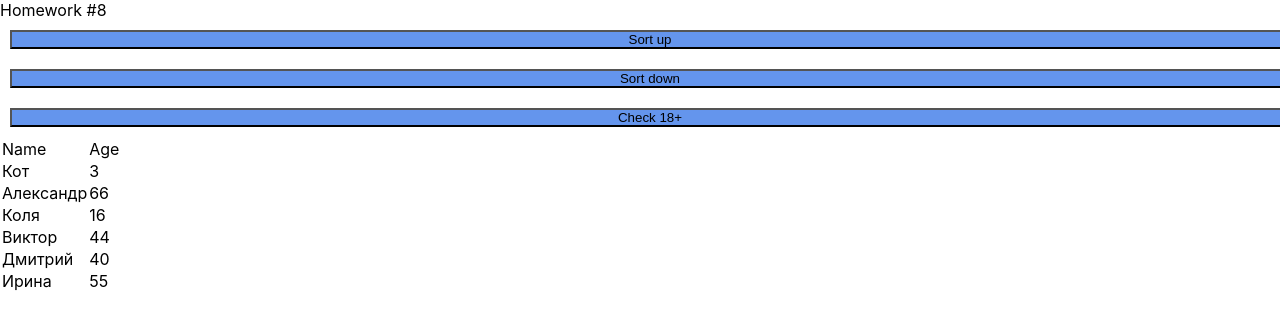
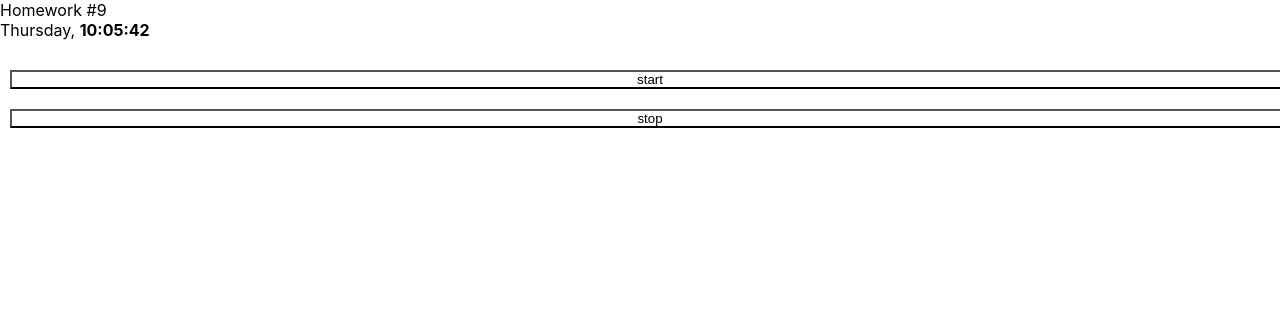
Before and after one commit to Alex666000/DZ_auto, a React (Create React App) app: page / in a window 1280 px wide. Shown: the top 330 px of the page. Built offline with nearby package versions, Linux system fonts and the light colour scheme.

Commit message:
HW9 -готово

```diff
--- a/src/s1-main/App.tsx
+++ b/src/s1-main/App.tsx
@@ -8,6 +8,7 @@ import HW5 from "../s2-homeworks/hw05/HW5";
 import HW6 from "../s2-homeworks/hw06/HW6";
 import HW7 from "../s2-homeworks/hw07/HW7";
 import HW8 from "../s2-homeworks/hw08/HW8";
+import HW9 from "../s2-homeworks/hw09/HW9";
 
 function App() {
     return (
@@ -21,7 +22,7 @@ function App() {
           {/*  при выполнении дз 5 и более - закомментировать здесь дз 1-4, так как они есть внутри дз 5*/}
           {/*  <HW5/>*/}
           {/*  <HW6/>*/}
-            <HW8 />
+            <HW9 />
         </div>
     )
 }
--- a/src/s2-homeworks/hw05/pages/Junior.tsx
+++ b/src/s2-homeworks/hw05/pages/Junior.tsx
@@ -12,9 +12,9 @@ function Junior() {
     return (
         <div id={'hw5-page-junior'}>
             {/*<HW6 />*/}
-            <HW7 />
+            {/*<HW7 />*/}
             {/*<HW8 />*/}
-            {/*<HW9 />*/}
+            <HW9 />
         </div>
     )
 }
--- a/src/s2-homeworks/hw09/Clock.tsx
+++ b/src/s2-homeworks/hw09/Clock.tsx
@@ -1,59 +1,73 @@
-import React, {useState} from 'react'
-import SuperButton from '../hw04/common/c2-SuperButton/SuperButton'
-import {restoreState} from '../hw06/localStorage/localStorage'
-import s from './Clock.module.css'
+import React, {useState} from "react"
+import SuperButton from "../hw04/common/c2-SuperButton/SuperButton"
+import {restoreState} from "../hw06/localStorage/localStorage"
+import s from "./Clock.module.css"
+
+/*
+* 1 - в файле Clock.tsx дописать функции stop, start, onMouseEnter, onMouseLeave
+* 2 - в файле Clock.tsx из переменной date вычислить значения stringTime, stringDate, stringDay, stringMonth
+* 3 - в файле Clock.tsx дизэйблить кнопки стоп / старт если таймер не запущен / запущен соответственно
+* 4 - сделать стили в соответствии с дизайном
+* */
 
 function Clock() {
     const [timerId, setTimerId] = useState<number | undefined>(undefined)
     // for autotests // не менять // можно подсунуть в локалСторэдж нужную дату, чтоб увидеть как она отображается
-    const [date, setDate] = useState<Date>(new Date(restoreState('hw9-date', Date.now())))
+    const [date, setDate] = useState<Date>(new Date(restoreState("hw9-date", Date.now())))
     const [show, setShow] = useState<boolean>(false)
 
+
     const start = () => {
-        // пишут студенты // запустить часы (должно отображаться реальное время, а не +1)
-        // сохранить ид таймера (https://learn.javascript.ru/settimeout-setinterval#setinterval)
-
+        stop()
+        // window перед setInterval ставим чтобы ТС не ругался преобразует сразу так к числу или можно стереть виндоу и перед setInterval поставить +setInterval:  const id: number = window.setInterval
+        const newId: number = +setInterval(() => {
+            setDate(new Date())
+        }, 1000)
+        setTimerId(newId)
     }
 
     const stop = () => {
-        // пишут студенты // поставить часы на паузу, обнулить ид таймера (timerId <- undefined)
+        // пишут студенты // поставить часы на паузу, обнулить id таймера (timerId <- undefined)
+        clearInterval(timerId)
 
     }
 
     const onMouseEnter = () => { // пишут студенты // показать дату если наведена мышка
+        setShow(true)
 
     }
     const onMouseLeave = () => { // пишут студенты // спрятать дату если мышка не наведена
+        setShow(false)
 
     }
 
-    const stringTime = 'date->time' || <br/> // часы24:минуты:секунды (01:02:03)/(23:02:03)/(24:00:00)/(00:00:01) // пишут студенты
-    const stringDate = 'date->date' || <br/> // день.месяц.год (01.02.2022) // пишут студенты, варианты 01.02.0123/01.02.-123/01.02.12345 не рассматриваем
+    const stringTime = date.toLocaleTimeString("ru-Ru") || <br/> // часы24:минуты:секунды (01:02:03)/(23:02:03)/(24:00:00)/(00:00:01) // пишут студенты
+    const stringDate = date.toLocaleTimeString("ru-Ru") || <br/> // день.месяц.год (01.02.2022) // пишут студенты, варианты 01.02.0123/01.02.-123/01.02.12345 не рассматриваем
 
-    // день недели на английском, месяц на английском (https://learn.javascript.ru/intl#intl-datetimeformat)
-    const stringDay = 'date->day' || <br/> // пишут студенты
-    const stringMonth = 'date->month' || <br/> // пишут студенты
+// день недели на английском, месяц на английском (https://learn.javascript.ru/intl#intl-datetimeformat)
+    const stringDay = new Intl.DateTimeFormat("en-US", {weekday: "long"}).format(date) || <br/>// пишут студенты
+    const stringMonth = new Intl.DateTimeFormat("en-US", {month: "long"}).format(date) || <br/> // пишут студенты
 
     return (
         <div className={s.clock}>
             <div
-                id={'hw9-watch'}
+                id={"hw9-watch"}
                 className={s.watch}
                 onMouseEnter={onMouseEnter}
                 onMouseLeave={onMouseLeave}
             >
-                <span id={'hw9-day'}>{stringDay}</span>,{' '}
-                <span id={'hw9-time'}>
+                <span id={"hw9-day"}>{stringDay}</span>,{" "}
+                <span id={"hw9-time"}>
                     <strong>{stringTime}</strong>
                 </span>
             </div>
 
-            <div id={'hw9-more'}>
+            <div id={"hw9-more"}>
                 <div className={s.more}>
                     {show ? (
                         <>
-                            <span id={'hw9-month'}>{stringMonth}</span>,{' '}
-                            <span id={'hw9-date'}>{stringDate}</span>
+                            <span id={"hw9-month"}>{stringMonth}</span>,{" "}
+                            <span id={"hw9-date"}>{stringDate}</span>
                         </>
                     ) : (
                         <>
@@ -65,15 +79,15 @@ function Clock() {
 
             <div className={s.buttonsContainer}>
                 <SuperButton
-                    id={'hw9-button-start'}
-                    disabled={true} // пишут студенты // задизэйблить если таймер запущен
+                    id={"hw9-button-start"}
+                    disabled={false} // пишут студенты // задизэйблить если таймер запущен
                     onClick={start}
                 >
                     start
                 </SuperButton>
                 <SuperButton
-                    id={'hw9-button-stop'}
-                    disabled={true} // пишут студенты // задизэйблить если таймер не запущен
+                    id={"hw9-button-stop"}
+                    disabled={false} // пишут студенты // задизэйблить если таймер не запущен
                     onClick={stop}
                 >
                     stop
```
Also changed, not shown: src/s2-homeworks/hw05/pages/JuniorPlus.tsx (+6 -6 lines), 1 other file (tests, documents, lock files or other folders).
